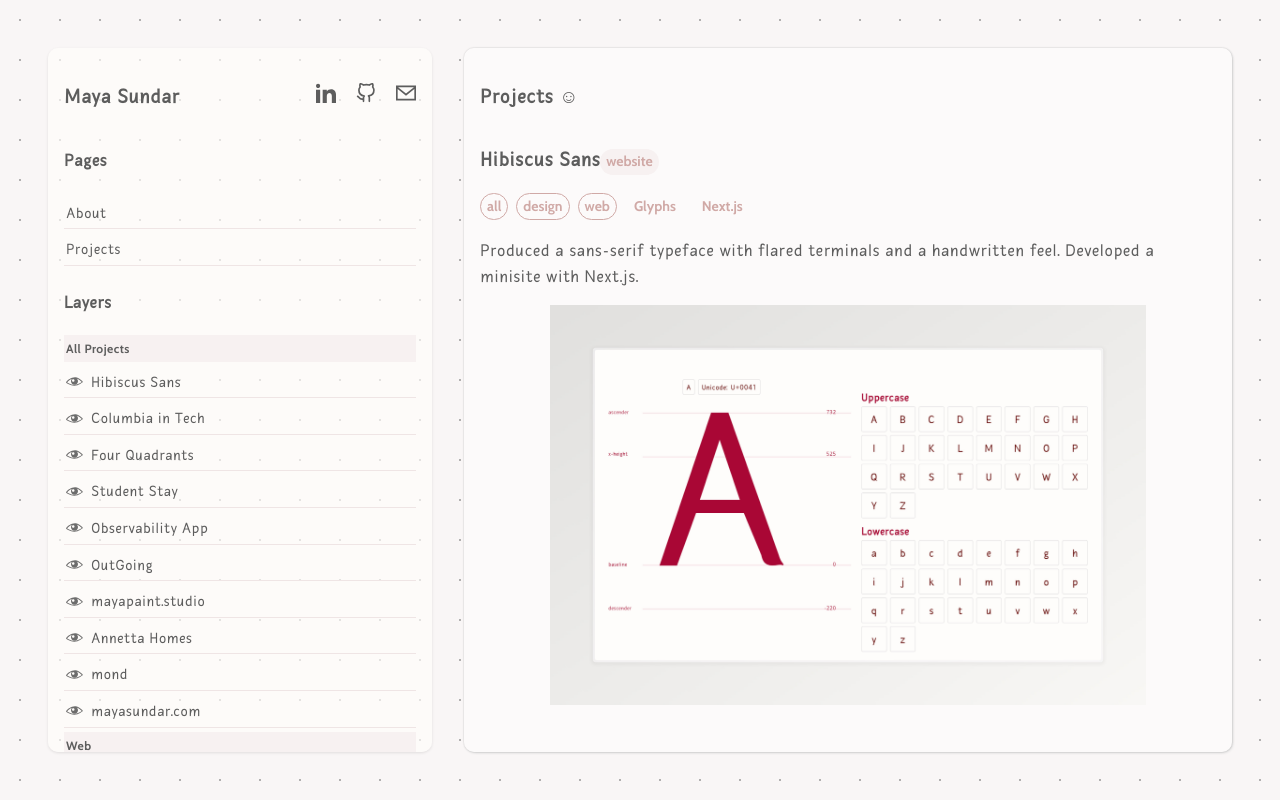
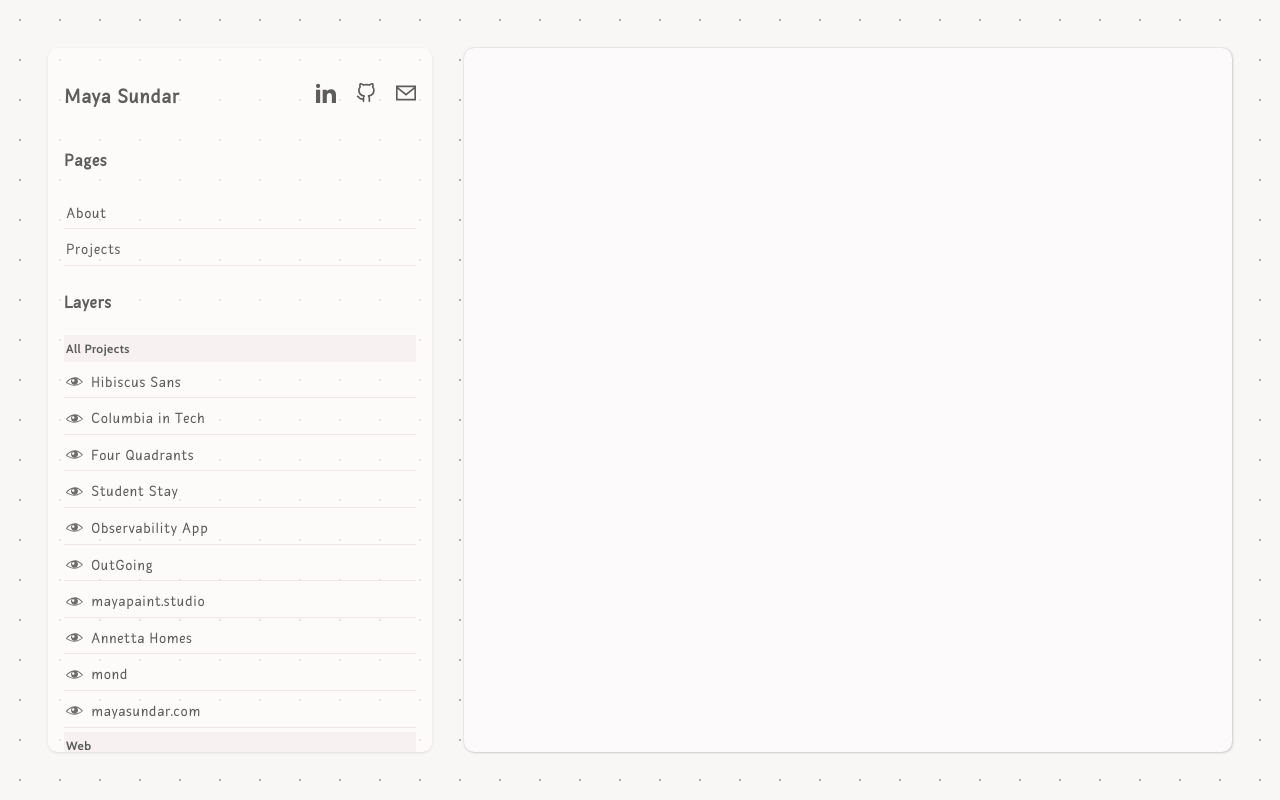
Before and after one commit to mayasundar/mayasundar.github.io, a Next.js app: page /projects in a window 1280 px wide. Built offline with nearby package versions, Linux system fonts and the light colour scheme; a web font is replaced by a local one.

Commit message:
comment unused const

```diff
--- a/src/app/projects/page.tsx
+++ b/src/app/projects/page.tsx
@@ -6,7 +6,7 @@ import Grid from "@/app/projects/grid";
 import {projectsData} from "./projectData";
 
 const Projects = () => {
-    const [activeView, setActiveView] = useState<ViewType>("list");
+    // const [activeView, setActiveView] = useState<ViewType>("list");
     const { visibleComponents, initializeComponents } = useSidebar();
     const initialized = useRef(false);
 
@@ -46,9 +46,9 @@ const Projects = () => {
                 {/*    Grid View*/}
                 {/*</button>*/}
             </div>
-            <div className="flex-grow">
-                {activeView === "list" ? <List /> : <Grid />}
-            </div>
+            {/*<div className="flex-grow">*/}
+            {/*    {activeView === "list" ? <List /> : <Grid />}*/}
+            {/*</div>*/}
             </div>
     );
 };
```
